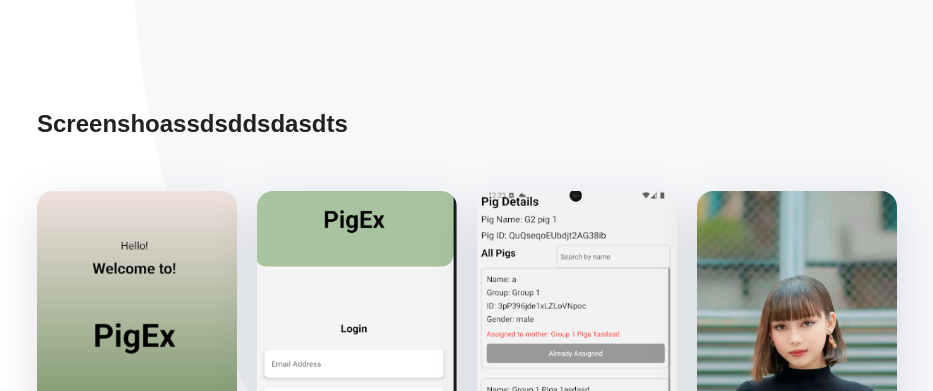
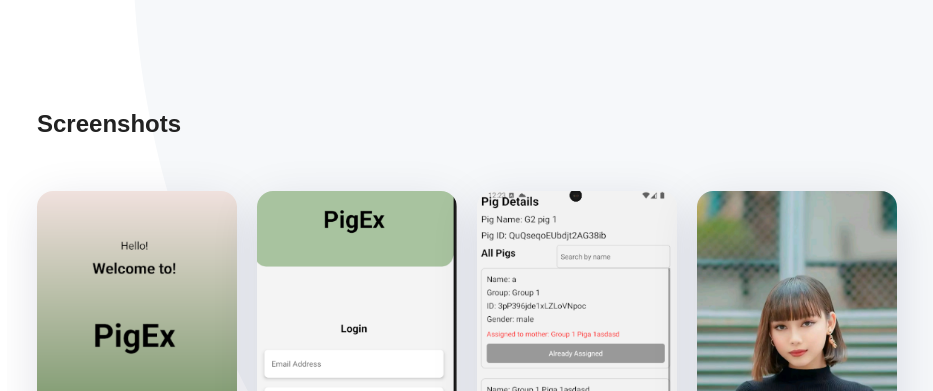
Before and after one commit to Ragheil/Mobile-app-landingpage-template, a plain HTML site: page index.html in a window 1280 px wide. Shown: the part 409-800 px from the top of the page, without its empty margins (123-1056 px from the left). Drawn offline with Linux system fonts and the light colour scheme.

Commit message:
some changes

```diff
--- a/index.html
+++ b/index.html
@@ -49,7 +49,7 @@
 </div>
 <section class="app__screenshots app__section">
 	<div class="container">
-		<h2 class="app__section-title">Screenshoassdsddsdasdts</h2>
+		<h2 class="app__section-title">Screenshots</h2>
 	</div>
 	<div class="app__screenshots-wrapper container-desktop">
 		<div class="app__screenshots-list">
```
Also changed, not shown: assets/1favicon.png (added), assets/favicon.png.
